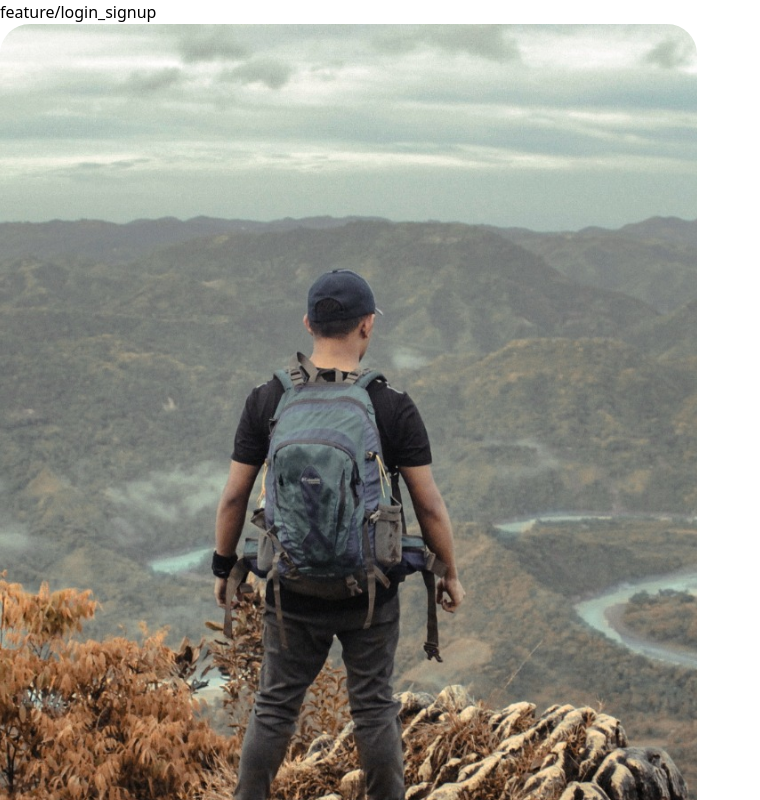
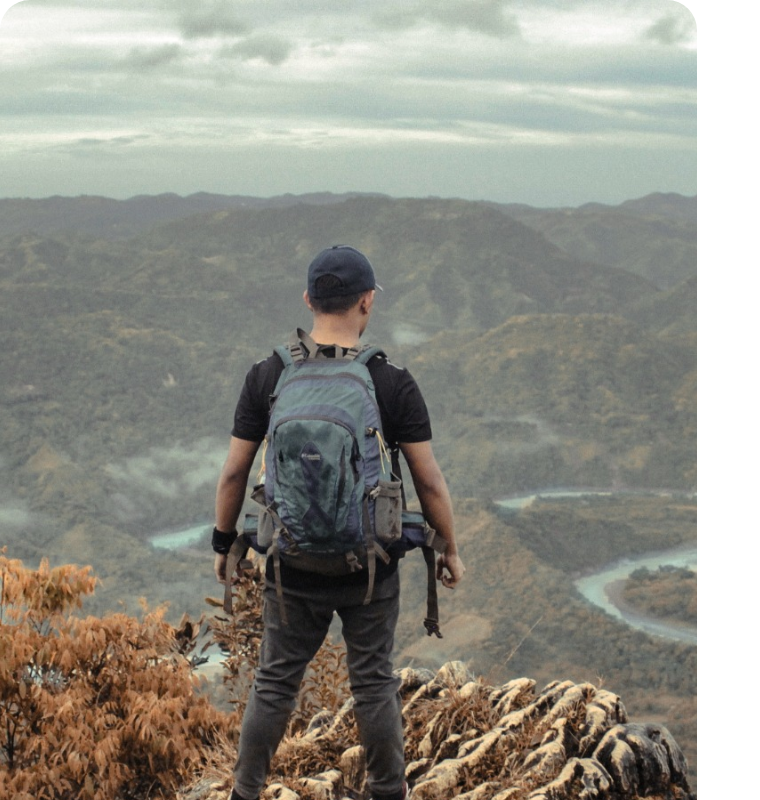
Before and after one commit to Ojohn09/climb_on_sight, a React (Vite) app: page /login in a window 1280 px wide. Shown: the top 800 px of the page, without its empty margins (0-760 px from the left). Built offline with nearby package versions, Linux system fonts and the light colour scheme.

Commit message:
Update Login_views.jsx

```diff
--- a/src/auth/Login_views.jsx
+++ b/src/auth/Login_views.jsx
@@ -6,7 +6,6 @@ import back from '../assets/images/background.svg'
 function Login_views() {
     return (
         <div className='max-w-[1920px] h-screen bg-[#FFF1E7] mx-auto'>
- feature/login_signup
             <div className=' flex gap-4 p-4'>
                 <div className='lg:w-[35%]'>
                     <img src={back} alt="" className='rounded-xl' />
```
